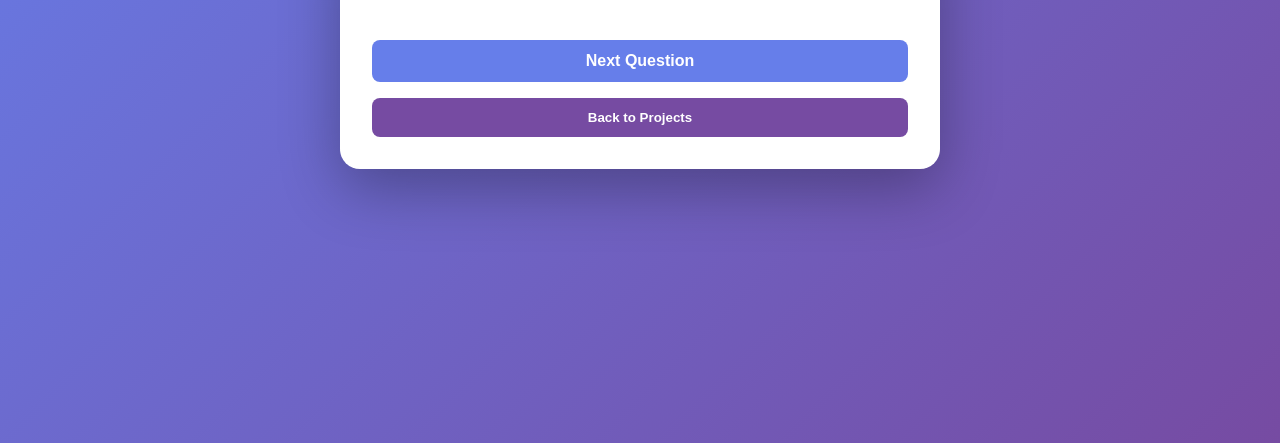
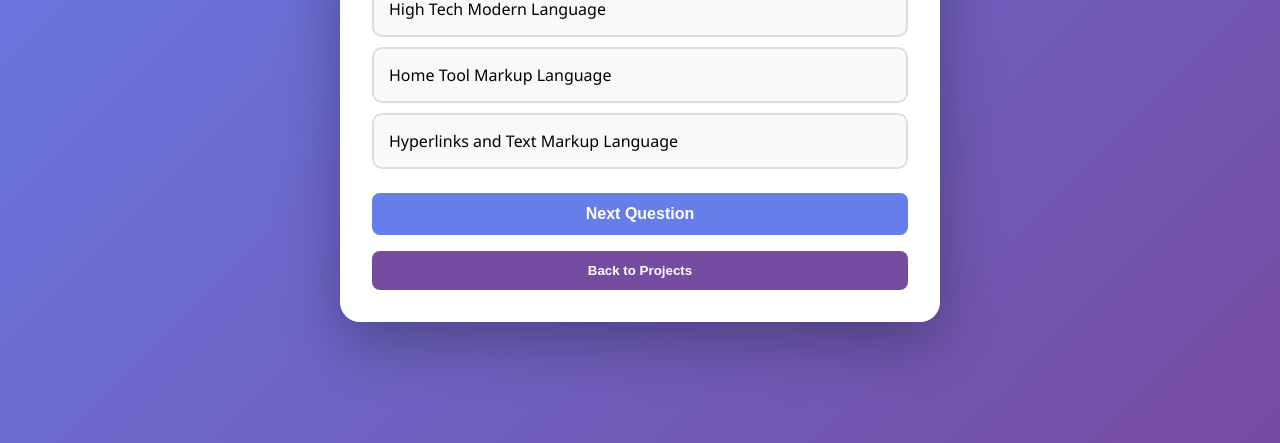
Before and after one commit to CodingwithVeer/quize_app, a plain HTML site: page index.html in a window 1280 px wide. Shown: the part 357-800 px from the top of the page. Drawn offline with Linux system fonts and the light colour scheme.

Commit message:
Update index.html

```diff
--- a/index.html
+++ b/index.html
@@ -22,6 +22,6 @@
         <button class="back-btn" onclick="window.location.href='../Projects.html'">Back to Projects</button>
     </div>
 
-<script href="script.js"></script>
+<script src="script.js"></script>
 </body>
 </html>
```
